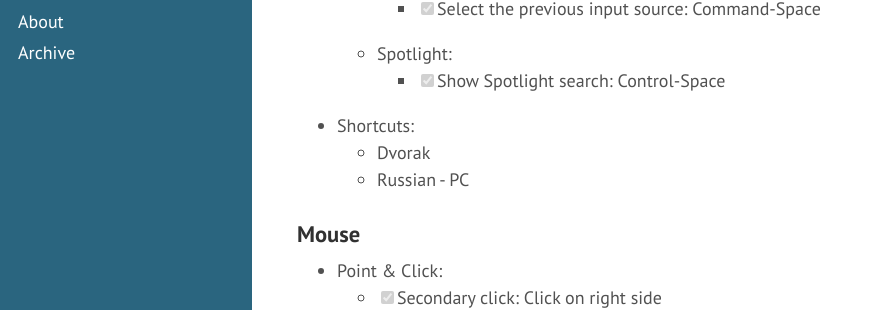
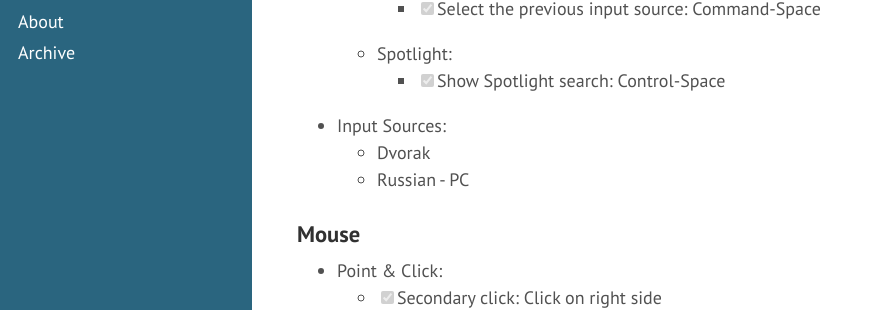
Before and after one commit to tap349/tap349.github.io, a Jekyll site: the page built from _posts/2016-10-03-macos-configuration.md, in a window 1280 px wide and 900 px high, scrolled down 1747 px. Shown: the part 146-456 px from the top of the window, without its empty margins (0-876 px from the left). Built offline with Jekyll 4.4.1, drawn with Linux system fonts in a browser that asks for light colours.

Commit message:
update 2016-10-10_21:35:21

```diff
--- a/_posts/2016-10-03-macos-configuration.md
+++ b/_posts/2016-10-03-macos-configuration.md
@@ -78,7 +78,7 @@ NOTE: to backup files on external NTFS HDD use Paragon Driver for Mac OS
       - [x] Select the previous input source: Command-Space
     - Spotlight:
       - [x] Show Spotlight search: Control-Space
-  - Shortcuts:
+  - Input Sources:
     - Dvorak
     - Russian - PC
 
```
